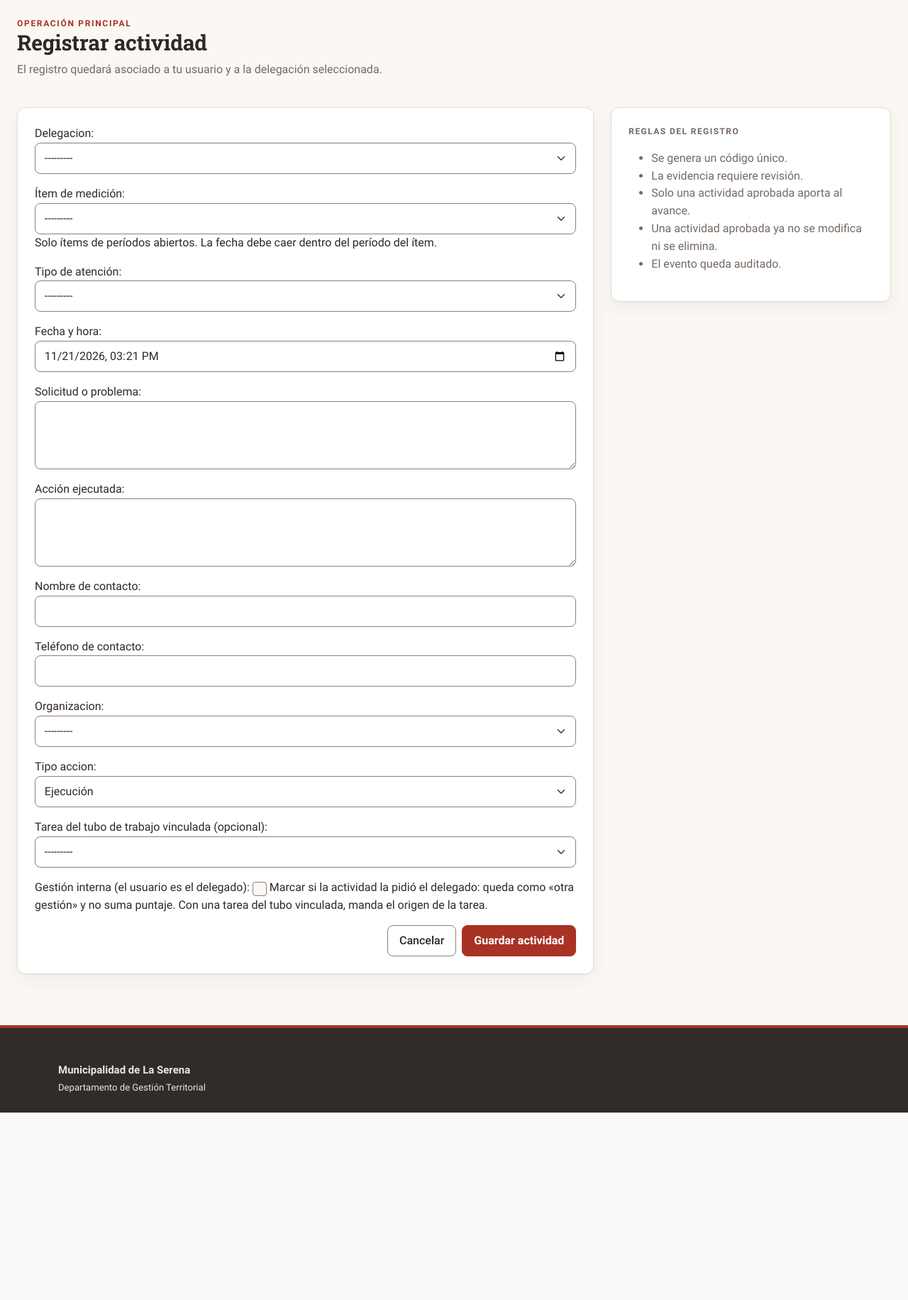
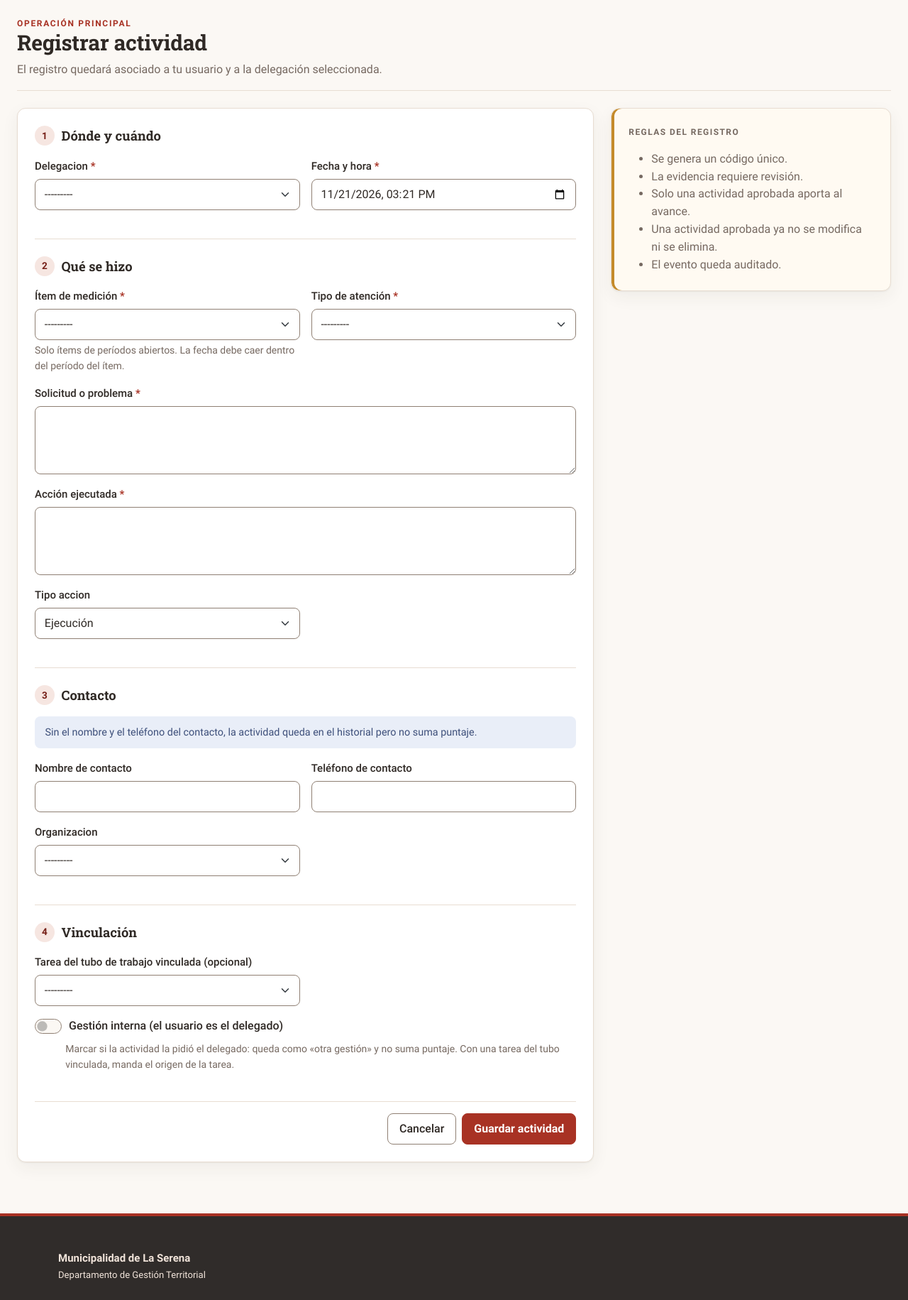
Before and after one commit to cesar260207/eva-backend-2, a Django app: page /actividad/nueva/ in a window 1280 px wide. Shown: the part 76-1907 px from the top of the page at 71% size. Before the commit the page ends 1643 px from the top, so only its background shows below. Run offline with Django 5.2, Linux system fonts and the light colour scheme; a user stored in the database is signed in; data comes from the database, SQL or seed files in the repository; tables that the repository leaves empty hold one stand-in row (values such as "Sample post"); some libraries are stand-ins or nearby versions.

Commit message:
feat: formularios con el error junto a cada campo
Registrar actividad queda en cuatro bloques sin perder campos; el error del
teléfono se ve junto al campo con is-invalid y aria-invalid, y un resumen arriba.

Co-Authored-By: Claude Opus 5.5 <noreply@anthropic.com>

```diff
--- /dev/null
+++ b/delegaciones_app/templatetags/sgr_interfaz.py
@@ -0,0 +1,53 @@
+"""Filtros de presentación para las plantillas del SGR.
+
+Solo cambian cómo se dibuja un formulario: no validan, no consultan la base de datos y no deciden
+permisos. Django 5.2 ya agrega «aria-invalid» y «aria-describedby» a los campos con error o ayuda;
+estos filtros agregan las clases de Bootstrap (incluida «is-invalid») y ordenan los campos en bloques.
+"""
+from django import template
+
+register = template.Library()
+
+TIPOS_CASILLA = ('checkbox', 'radio')
+
+
+def _clase_base(widget):
+    """Clase de Bootstrap que corresponde al widget cuando el formulario no la trae (por ejemplo, el ingreso)."""
+    tipo = getattr(widget, 'input_type', None)
+    if tipo in TIPOS_CASILLA:
+        return 'form-check-input'
+    if widget.__class__.__name__ in ('Select', 'SelectMultiple', 'NullBooleanSelect') or tipo == 'select':
+        return 'form-select'
+    return 'form-control'
+
+
+@register.filter
+def campo_sgr(campo, clases=''):
+    """Dibuja el widget de un campo con las clases de Bootstrap, más «is-invalid» si el campo tiene errores.
+
+    Uso: {{ form.telefono|campo_sgr }} o {{ form.password|campo_sgr:"form-control-lg" }}.
+    """
+    widget = campo.field.widget
+    if campo.is_hidden:
+        return campo.as_widget()
+    lista = widget.attrs.get('class', '').split() or [_clase_base(widget)]
+    lista += str(clases).split()
+    if campo.errors:
+        lista.append('is-invalid')
+    return campo.as_widget(attrs={'class': ' '.join(dict.fromkeys(lista))})
+
+
+@register.filter
+def campos(form, nombres):
+    """Campos visibles del formulario con esos nombres, en ese orden; omite los que el formulario no tenga.
+
+    Uso: {% for campo in form|campos:"delegacion fecha" %}.
+    """
+    return [form[nombre] for nombre in str(nombres).split() if nombre in form.fields and not form[nombre].is_hidden]
+
+
+@register.filter
+def campos_restantes(form, nombres):
+    """Campos visibles que no están en la lista: así ningún campo queda fuera de un formulario agrupado a mano."""
+    excluidos = set(str(nombres).split())
+    return [campo for campo in form.visible_fields() if campo.name not in excluidos]
--- a/templates/delegaciones_app/actividad_form.html
+++ b/templates/delegaciones_app/actividad_form.html
@@ -1,3 +1,72 @@
 {% extends 'base.html' %}
+{% load sgr_interfaz %}
 {% block title %}{{ titulo }} | SGR{% endblock %}
-{% block content %}<div class="d-flex justify-content-between align-items-end mb-4"><div><div class="page-kicker">Operación principal</div><h1 class="page-title">{{ titulo }}</h1><p class="page-intro">{% if actividad %}Se conservan el código {{ actividad.codigo_verificador }} y el funcionario que la registró.{% if actividad.estado == 'rechazada' %} Al guardar, la actividad rechazada vuelve a revisión.{% endif %}{% else %}El registro quedará asociado a tu usuario y a la delegación seleccionada.{% endif %}</p></div></div><div class="row"><div class="col-xl-8"><div class="panel"><form method="post">{% csrf_token %}{{ form.as_p }}<div class="d-flex justify-content-end gap-2"><a href="{% url 'actividades' %}" class="btn btn-light">Cancelar</a><button class="btn btn-sgr" type="submit">Guardar actividad</button></div></form></div></div><div class="col-xl-4"><div class="panel"><div class="section-label">Reglas del registro</div><ul class="text-muted mt-3"><li>Se genera un código único.</li><li>La evidencia requiere revisión.</li><li>Solo una actividad aprobada aporta al avance.</li><li>Una actividad aprobada ya no se modifica ni se elimina.</li><li>El evento queda auditado.</li></ul></div></div></div>{% endblock %}
+{% block content %}
+<div class="page-header">
+    <div>
+        <div class="page-kicker">Operación principal</div>
+        <h1 class="page-title mb-2">{{ titulo }}</h1>
+        <p class="page-intro mb-0">{% if actividad %}Se conservan el código {{ actividad.codigo_verificador }} y el funcionario que la registró.{% if actividad.estado == 'rechazada' %} Al guardar, la actividad rechazada vuelve a revisión.{% endif %}{% else %}El registro quedará asociado a tu usuario y a la delegación seleccionada.{% endif %}</p>
+    </div>
+</div>
+<div class="row g-4">
+    <div class="col-xl-8">
+        <div class="panel">
+            <form method="post" novalidate>
+                {% csrf_token %}
+                {% include 'includes/_errores_formulario.html' %}
+                {% for campo in form.hidden_fields %}{{ campo }}{% endfor %}
+
+                <fieldset class="form-seccion">
+                    <legend><span class="numero" aria-hidden="true">1</span>Dónde y cuándo</legend>
+                    <div class="form-seccion-campos">
+                        {% for campo in form|campos:"delegacion fecha" %}{% include 'includes/_campo.html' %}{% endfor %}
+                    </div>
+                </fieldset>
+
+                <fieldset class="form-seccion">
+                    <legend><span class="numero" aria-hidden="true">2</span>Qué se hizo</legend>
+                    <div class="form-seccion-campos">
+                        {% for campo in form|campos:"item catalogo solicitud_problema accion tipo_accion" %}{% include 'includes/_campo.html' %}{% endfor %}
+                    </div>
+                </fieldset>
+
+                <fieldset class="form-seccion">
+                    <legend><span class="numero" aria-hidden="true">3</span>Contacto</legend>
+                    <p class="nota-campo">Sin el nombre y el teléfono del contacto, la actividad queda en el historial pero no suma puntaje.</p>
+                    <div class="form-seccion-campos">
+                        {% for campo in form|campos:"contacto_nombre contacto_telefono organizacion" %}{% include 'includes/_campo.html' %}{% endfor %}
+                    </div>
+                </fieldset>
+
+                <fieldset class="form-seccion">
+                    <legend><span class="numero" aria-hidden="true">4</span>Vinculación</legend>
+                    <div class="form-seccion-campos">
+                        {% for campo in form|campos:"compromiso gestion_interna" %}{% include 'includes/_campo.html' %}{% endfor %}
+                    </div>
+                </fieldset>
+
+                {% with restantes=form|campos_restantes:"delegacion fecha item catalogo solicitud_problema accion tipo_accion contacto_nombre contacto_telefono organizacion compromiso gestion_interna" %}{% if restantes %}
+                <fieldset class="form-seccion">
+                    <legend><span class="numero" aria-hidden="true">5</span>Otros datos</legend>
+                    <div class="form-seccion-campos">
+                        {% for campo in restantes %}{% include 'includes/_campo.html' %}{% endfor %}
+                    </div>
+                </fieldset>
+                {% endif %}{% endwith %}
+
+                <div class="form-acciones">
+                    <a href="{% url 'actividades' %}" class="btn btn-light">Cancelar</a>
+                    <button class="btn btn-sgr" type="submit">Guardar actividad</button>
+                </div>
+            </form>
+        </div>
+    </div>
+    <div class="col-xl-4">
+        <div class="panel panel-info">
+            <div class="section-label">Reglas del registro</div>
+            <ul class="text-muted mt-3 mb-0"><li>Se genera un código único.</li><li>La evidencia requiere revisión.</li><li>Solo una actividad aprobada aporta al avance.</li><li>Una actividad aprobada ya no se modifica ni se elimina.</li><li>El evento queda auditado.</li></ul>
+        </div>
+    </div>
+</div>
+{% endblock %}
--- /dev/null
+++ b/templates/includes/_campo.html
@@ -0,0 +1,15 @@
+{% load sgr_interfaz %}{% comment %}
+Un campo de formulario: etiqueta arriba, marca de obligatorio, campo, ayuda y error debajo.
+Django 5.2 agrega solo «aria-invalid» y «aria-describedby» (apunta a «<id>_helptext» y «<id>_error»).
+{% endcomment %}{% if campo.is_hidden %}{{ campo }}{% else %}{% with tipo=campo.field.widget.input_type %}
+<div class="campo{% if tipo == 'checkbox' %} form-check form-switch campo-ancho{% elif campo.widget_type == 'textarea' %} campo-ancho{% endif %}">
+    {% if tipo == 'checkbox' %}
+    {{ campo|campo_sgr }}
+    <label class="form-check-label" for="{{ campo.id_for_label }}">{{ campo.label }}</label>
+    {% else %}
+    <label class="form-label" for="{{ campo.id_for_label }}">{{ campo.label }}{% if campo.field.required %} <span class="required-mark" aria-hidden="true">*</span><span class="visually-hidden"> (obligatorio)</span>{% endif %}</label>
+    {% with clases=clases_campo|default:'' %}{{ campo|campo_sgr:clases }}{% endwith %}
+    {% endif %}
+    {% if campo.help_text %}<div class="form-text" id="{{ campo.auto_id }}_helptext">{{ campo.help_text }}</div>{% endif %}
+    {% if campo.errors %}<div class="invalid-feedback d-block" id="{{ campo.auto_id }}_error">{% for error in campo.errors %}<span class="d-block">{{ error }}</span>{% endfor %}</div>{% endif %}
+</div>{% endwith %}{% endif %}
--- /dev/null
+++ b/templates/includes/_errores_formulario.html
@@ -0,0 +1,7 @@
+{% comment %}Errores generales del formulario y resumen cuando hay errores en los campos.{% endcomment %}{% if form.errors %}
+<div class="alert alert-danger resumen-errores" role="alert" tabindex="-1" data-resumen-errores>
+    <strong>Revisa los campos marcados.</strong>
+    {% if form.non_field_errors %}<ul class="mb-0 mt-1 ps-3">{% for error in form.non_field_errors %}<li>{{ error }}</li>{% endfor %}</ul>{% endif %}
+    {% for campo in form.hidden_fields %}{% for error in campo.errors %}<div>{{ error }}</div>{% endfor %}{% endfor %}
+</div>
+{% endif %}
--- /dev/null
+++ b/templates/includes/_formulario.html
@@ -0,0 +1,5 @@
+{% comment %}Formulario completo con el sistema del SGR: errores arriba, campos ocultos y cada campo visible con _campo.html.{% endcomment %}{% include 'includes/_errores_formulario.html' %}
+{% for campo in form.hidden_fields %}{{ campo }}{% endfor %}
+<div class="form-seccion-campos">
+{% for campo in form.visible_fields %}{% include 'includes/_campo.html' %}{% endfor %}
+</div>
```
Also changed, not shown: templates/delegaciones_app/compromiso_form.html (+18 -5 lines), templates/delegaciones_app/formulario_nuevo.html (+21 -16 lines), templates/delegaciones_app/mantenedor_form.html (+2 -13 lines), delegaciones_app/templatetags/__init__.py (added).
